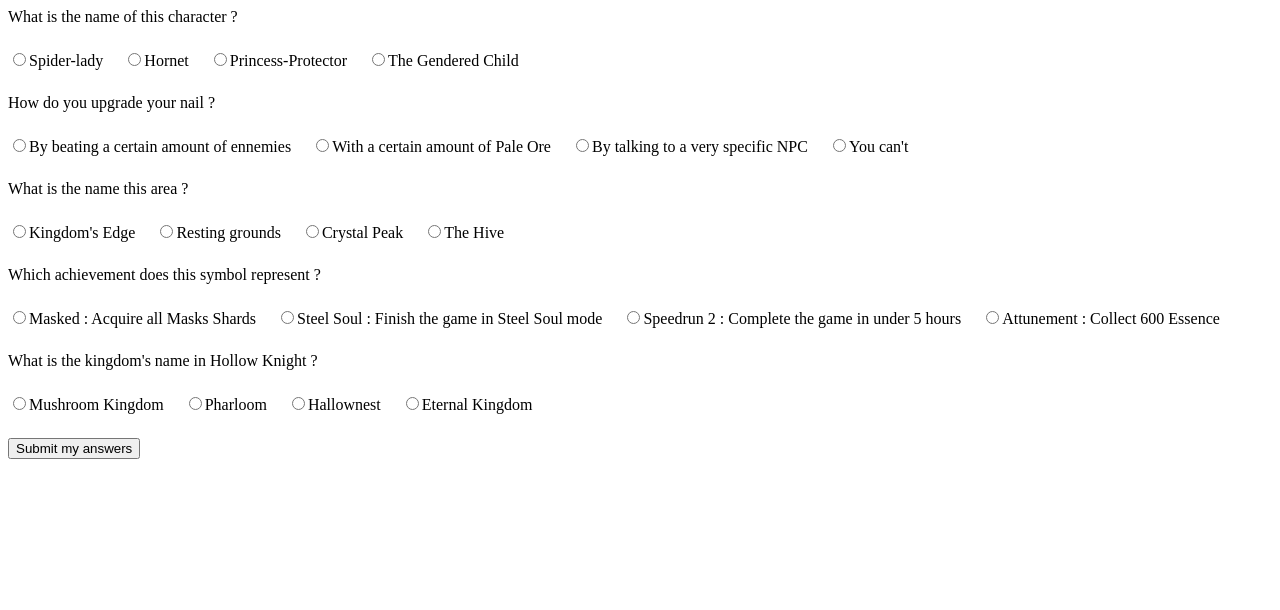
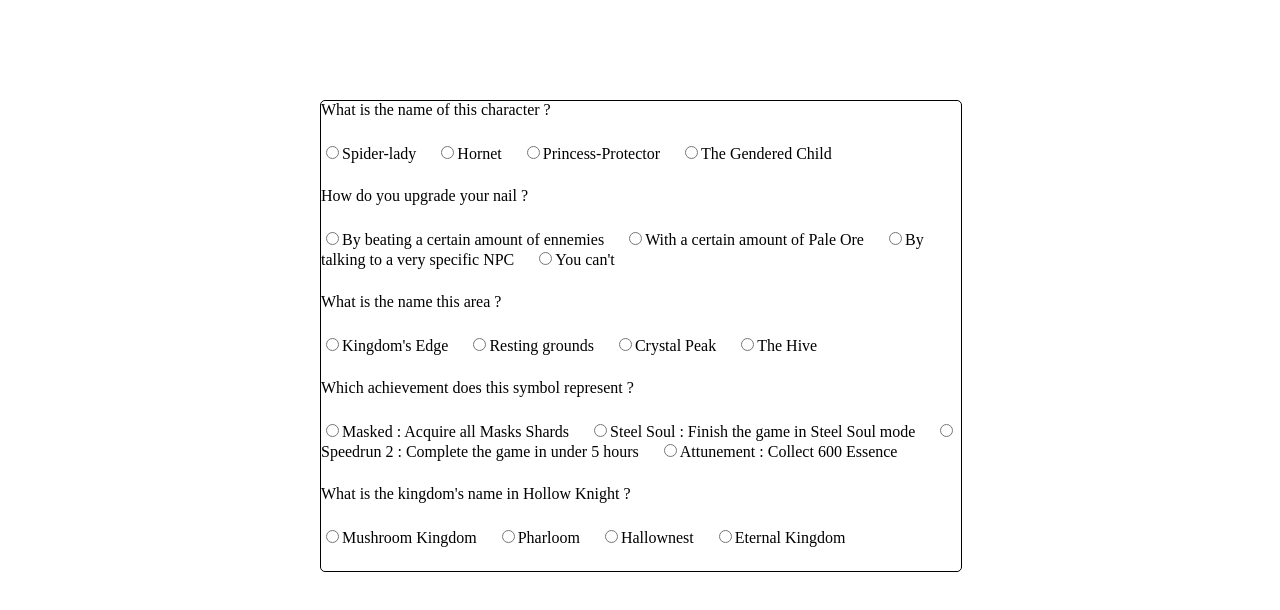
Before and after one commit to Luna-bf/Hollow_Knight-Quiz_en-cours, a plain HTML site: page index.html in a window 1280 px wide. Drawn offline with Linux system fonts and the light colour scheme.

Commit message:
Update index.html

```diff
--- a/index.html
+++ b/index.html
@@ -10,9 +10,8 @@
 </head>
 <body>
     <!--<article><img id="questionImg" src="imgs/hollow_knight_character.png" ></article>-->
-    <div id="quiz"></div>
-    <button id="submitAnswers">Submit my answers</button>
-
-    <div id="results"></div>
+    <div id="parent-quiz" class="parent">
+        <div id="quiz"></div>
+    </div>
 </body>
 </html>
```
